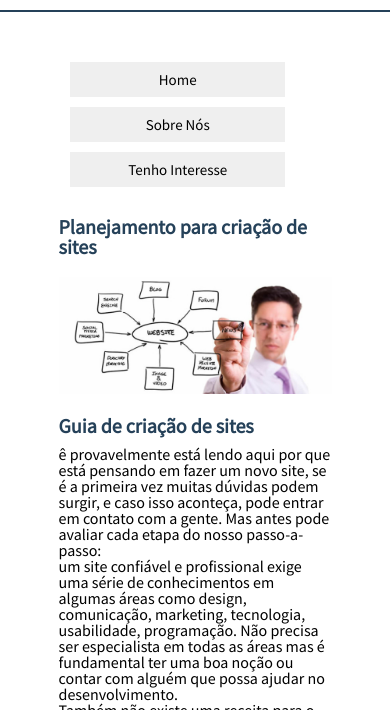
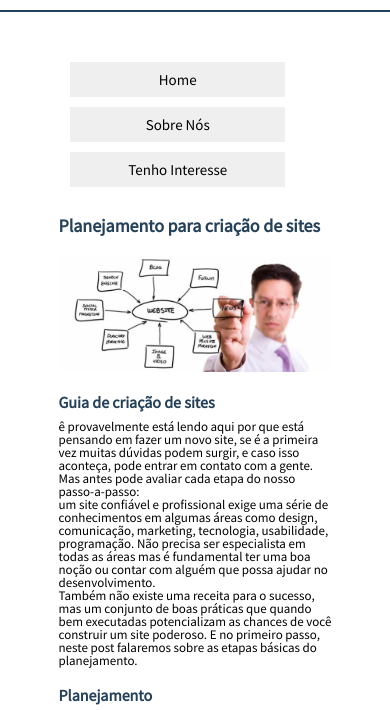
Before and after one commit to Cleiton-a-s/Curso-Front-End, a plain HTML site: page ProntoCloud/ProntoCloud.html in a window 390 px wide. Shown: the part 107-817 px from the top of the page. Drawn offline with Linux system fonts and the light colour scheme; a script that the page names is missing; files whose address does not match are found by name.

Commit message:
Alteração do tamanho da fonte

```diff
--- a/ProntoCloud/CSS/layoutpc.css
+++ b/ProntoCloud/CSS/layoutpc.css
@@ -181,11 +181,15 @@ footer small {
         margin: 10px 15%;
     }
     h1 {
-        font-size: 2rem;
+        font-size: 1.8rem;
     }
-    h2 {
+    h2, h3, h4 {
+        font-size: 1.6rem;
+    }
+    p {
+        font-size: 1.3rem;
+    }
 
-    }
     section nav li {
         display: block;
         width: 50%;
@@ -205,3 +209,12 @@ footer small {
             width: 100%;
         }
 }
+
+@media (max-width: 380px) {
+    h1 {
+        font-size: 1.5rem;
+    }
+    h2, h3, h4 {
+        font-size: 1.5rem;
+    }
+}
```
